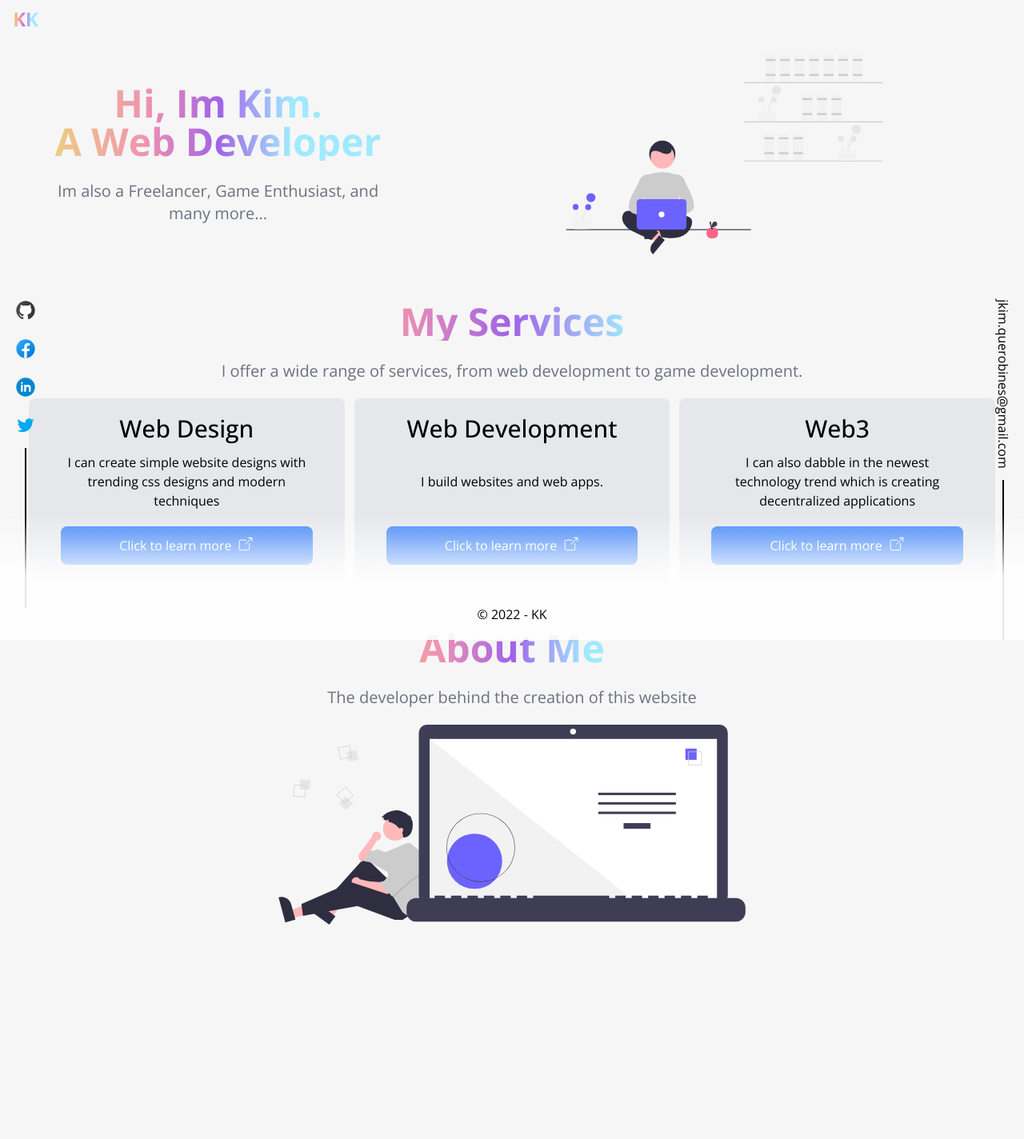
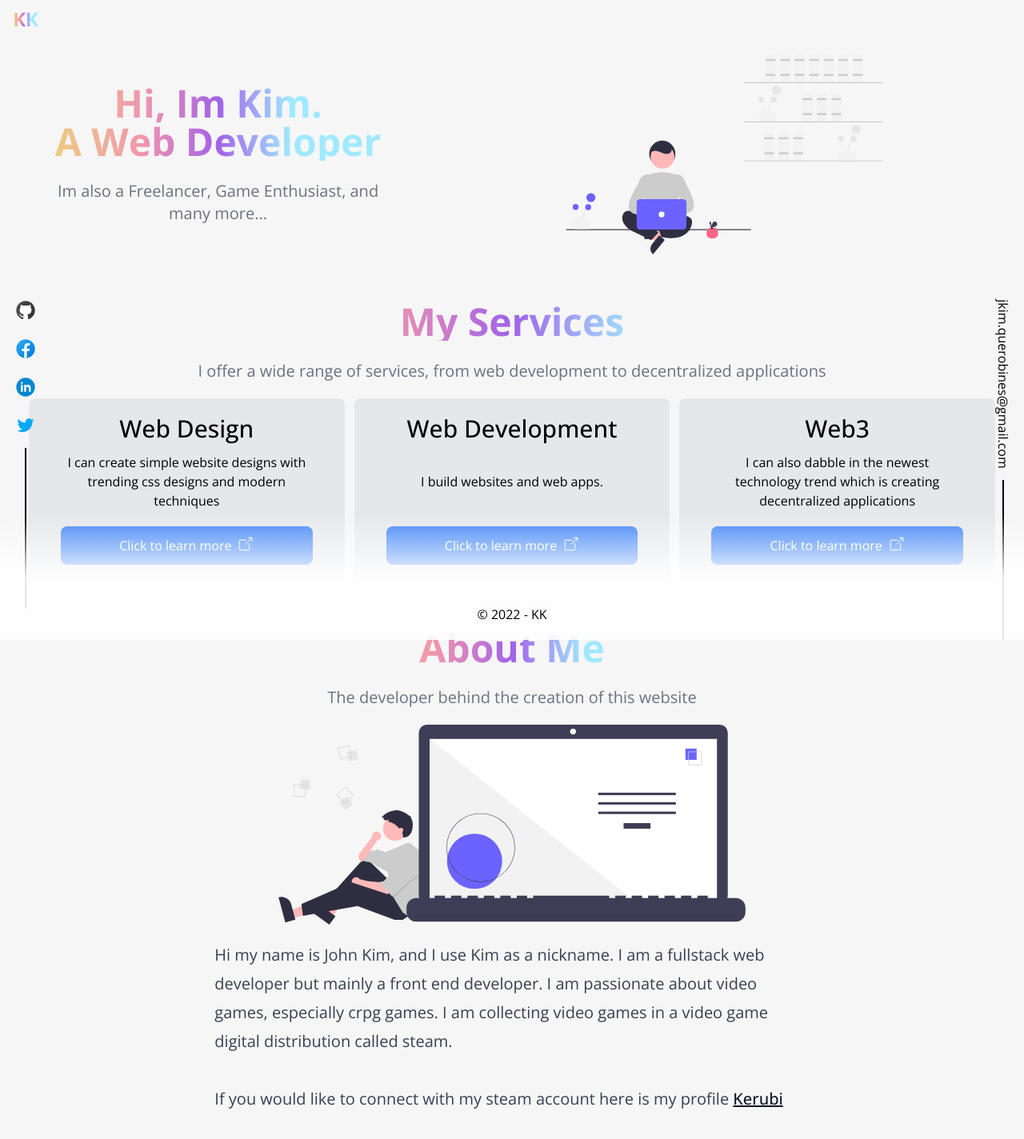
Before and after one commit to Kerubi-5/thekims-portfolio, a Next.js app: page / in a window 1280 px wide. Shown: the top 1424 px of the page at 80% size. Before the commit the page ends 1280 px from the top, so only its background shows below. Built offline with nearby package versions, Linux system fonts and the light colour scheme.

Commit message:
feat: adds description in about me

```diff
--- a/pages/index.tsx
+++ b/pages/index.tsx
@@ -62,7 +62,7 @@ const Home = () => {
       </header>
       <Section
         title="My Services"
-        description="I offer a wide range of services, from web development to game development."
+        description="I offer a wide range of services, from web development to decentralized applications"
       >
         <div className="grid gap-3 md:grid-cols-2 lg:grid-cols-3">
           <ServicesCard
@@ -89,6 +89,16 @@ const Home = () => {
         <div className="relative overflow-hidden h-full w-full">
           <ThinkingSVG />
         </div>
+        <p className="prose lg:prose-xl my-5">
+          Hi my name is John Kim, and I use Kim as a nickname. I am a fullstack
+          web developer but mainly a front end developer. I am passionate about
+          video games, especially crpg games. I am collecting video games in a
+          video game digital distribution called steam.
+          <br />
+          <br />
+          If you would like to connect with my steam account here is my profile{" "}
+          <a href="https://steamcommunity.com/id/kerubi5">Kerubi</a>
+        </p>
       </Section>
     </Container>
   );
```
